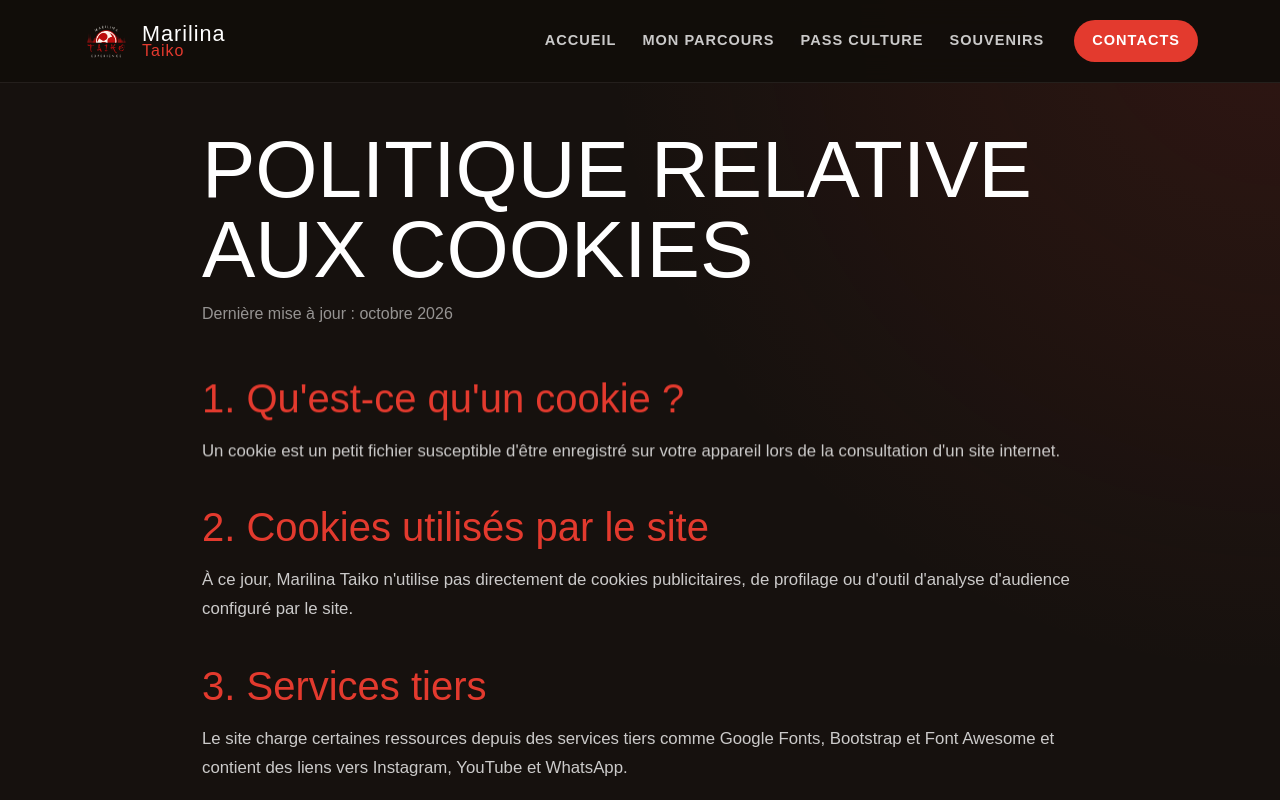
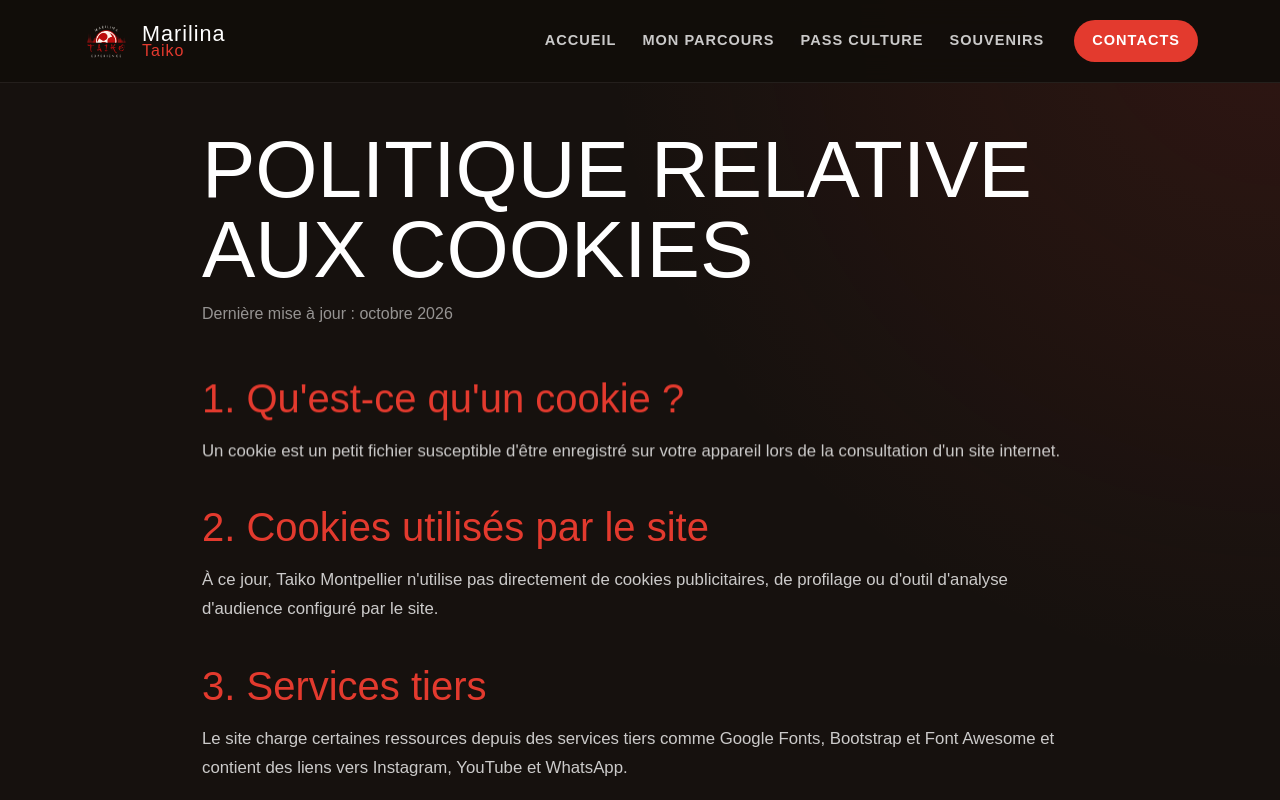
Before and after one commit to simonedantevisconti/marilina-taiko-fr, a React (Vite) app: page /politique-cookies in a window 1280 px wide. Shown: the top 800 px of the page. Built offline with nearby package versions, Linux system fonts and the light colour scheme; a web font is replaced by a local one.

Commit message:
[SEO] Sostituisce Marilina Taiko con Taiko Montpellier

```diff
--- a/src/pages/CookiePolicy.jsx
+++ b/src/pages/CookiePolicy.jsx
@@ -19,7 +19,7 @@ const CookiePolicy = () => {
         <section className="legal-section">
           <h2>2. Cookies utilisés par le site</h2>
           <p>
-            À ce jour, Marilina Taiko n'utilise pas directement de cookies
+            À ce jour, Taiko Montpellier n'utilise pas directement de cookies
             publicitaires, de profilage ou d'outil d'analyse d'audience configuré
             par le site.
           </p>
```
